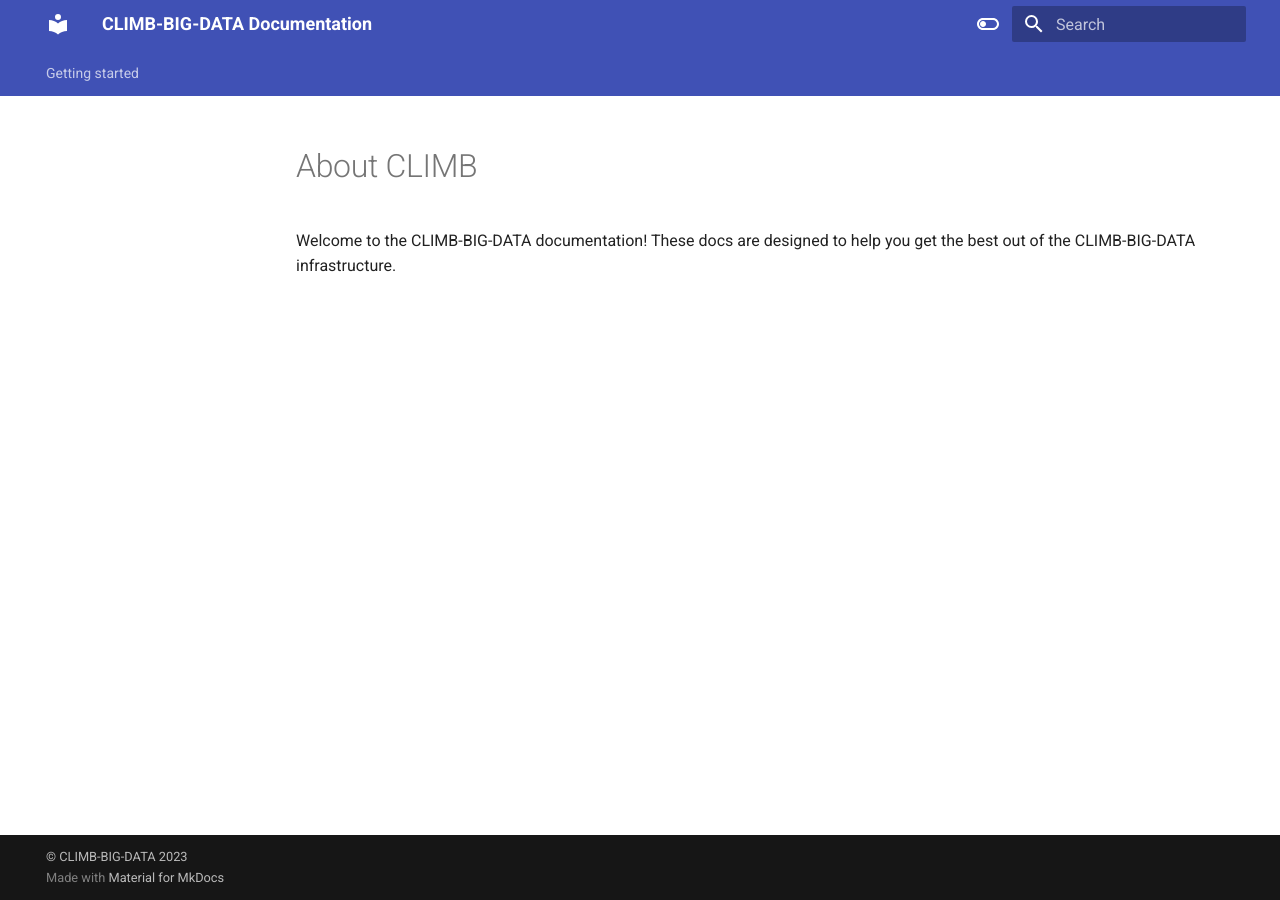
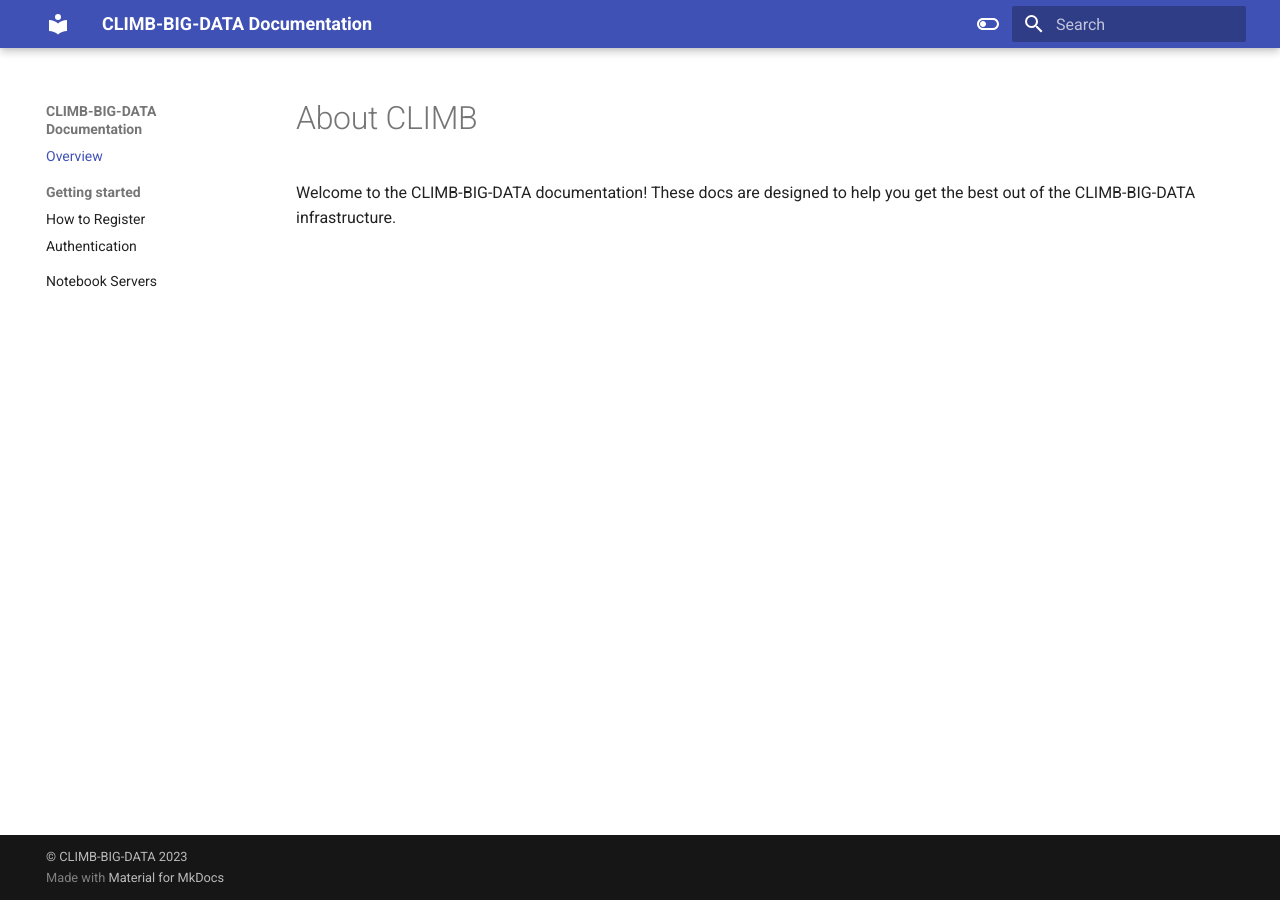
Before and after one commit to MRC-CLIMB/docs, an MkDocs documentation site: the page built from docs/index.md, in a window 1280 px wide. Built offline with MkDocs 1.6.1 and Material for MkDocs 9.7.7, drawn with Linux system fonts in a browser that asks for light colours.

Commit message:
Fix nav; don't use tabs

```diff
--- a/mkdocs.yml
+++ b/mkdocs.yml
@@ -2,10 +2,12 @@ site_name: CLIMB-BIG-DATA Documentation
 theme:
   name: material
   features:
-    - navigation.tabs
     - navigation.sections
+    - navigation.expand
+    - navigation.path
+    - navigation.top
+    - navigation.indexes
     - toc.integrate
-    - navigation.top
     - search.suggest
     - search.highlight
     - content.tabs.link
@@ -25,9 +27,13 @@ theme:
         name: Switch to light mode
 markdown_extensions:
   - attr_list
+  - toc:
+      permalink: "#"
 copyright: |
   &copy; CLIMB-BIG-DATA 2023
 nav:
+  - "Overview": "index.md"
   - "Getting started":
       - "How to Register": "getting-started/how-to-register.md"
       - "Authentication": "getting-started/authentication.md"
+  - "Notebook Servers": "notebook-servers/index.md"
```
